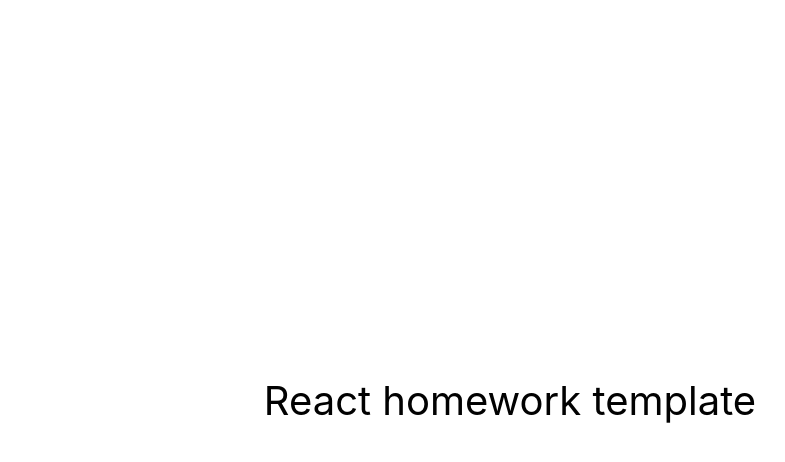
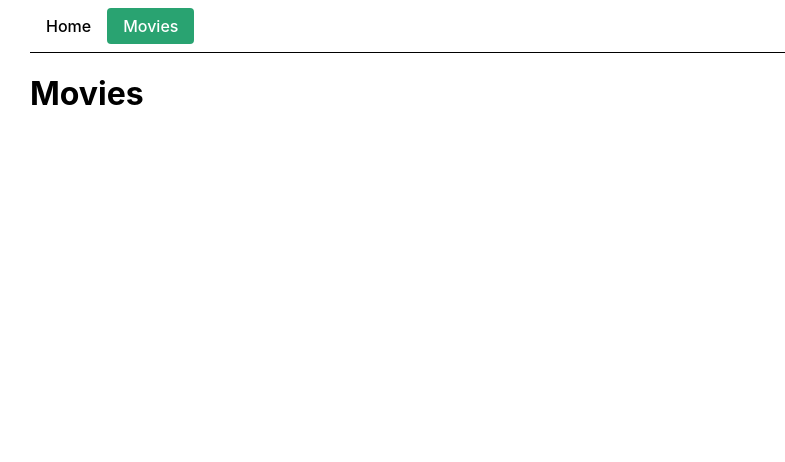
Before and after one commit to iakivpekarskyi/goit-react-hw-05-movies, a React (Create React App) app: page /goit-react-hw-05-movies/movies in a window 1280 px wide. Shown: the top 462 px of the page, without its empty margins (130-915 px from the left). Built offline with nearby package versions, Linux system fonts and the light colour scheme.

Commit message:
finished video_1

```diff
--- a/src/components/App/App.jsx
+++ b/src/components/App/App.jsx
@@ -1,16 +1,20 @@
+import { Routes, Route } from 'react-router-dom';
+import { Home } from '../../pages/Home';
+import { Movies } from '../../pages/Movies';
+import { NotFound } from '../../pages/NotFound';
+import { Film } from '../../pages/Film';
+import { SharedLayout } from '../../components/SharedLayout/SharedLayout';
+
 export const App = () => {
   return (
-    <div
-      style={{
-        height: '100vh',
-        display: 'flex',
-        justifyContent: 'center',
-        alignItems: 'center',
-        fontSize: 40,
-        color: '#010101'
-      }}
-    >
-      React homework template
-    </div>
+    <Routes>
+      <Route path="/" element={<SharedLayout />}>
+        <Route index element={<Home />} />
+        <Route path="/" element={<Home />} />
+        <Route path="/movies/" element={<Movies />} />
+        <Route path="/movies/:movieId" element={<Film />} />
+        <Route path="*" element={<NotFound />} />
+      </Route>
+    </Routes>
   );
 };
--- /dev/null
+++ b/src/components/App/App.styled.jsx
@@ -0,0 +1,38 @@
+import styled from 'styled-components';
+import { NavLink } from 'react-router-dom';
+
+export const Link = styled(NavLink)`
+  padding: 8px 16px;
+  border-radius: 4px;
+  text-decoration: none;
+  color: black;
+  font-weight: 500;
+
+  &.active {
+    color: white;
+    background-color: #29a371;
+  }
+`;
+
+export const Container = styled.div`
+  max-width: 960px;
+  margin: 0 auto;
+  padding: 0 16px;
+`;
+
+export const Header = styled.header`
+  display: flex;
+  align-items: center;
+  justify-content: space-between;
+  gap: 12px;
+  padding: 8px 0;
+  margin-bottom: 16px;
+  border-bottom: 1px solid black;
+
+  > nav {
+    display: flex;
+    align-items: center;
+    justify-content: center;
+    flex-wrap: wrap;
+  }
+`;
--- /dev/null
+++ b/src/components/SharedLayout/SharedLayout.jsx
@@ -0,0 +1,16 @@
+import { Outlet } from 'react-router-dom';
+import { Container, Header, Link } from '../../components/App/App.styled';
+
+export const SharedLayout = () => {
+  return (
+    <Container>
+      <Header>
+        <nav>
+          <Link to="/">Home</Link>
+          <Link to="/movies">Movies</Link>
+        </nav>
+      </Header>
+      <Outlet />
+    </Container>
+  );
+};
--- /dev/null
+++ b/src/pages/Film.jsx
@@ -0,0 +1,6 @@
+import { useParams } from 'react-router-dom';
+
+export const Film = () => {
+  const { movieId } = useParams();
+  return <div>Now showing Film with id - {movieId}</div>;
+};
--- /dev/null
+++ b/src/pages/Home.jsx
@@ -0,0 +1,12 @@
+export const Home = () => {
+  return (
+    <main>
+      <h1>Welcome</h1>
+      <img
+        src="https://hips.hearstapps.com/hmg-prod/images/patriotic-movies-1559068878.jpg?crop=1.00xw:1.00xh;0,0&resize=1200:*"
+        alt=""
+        style={{ width: '100%', height: 'auto' }}
+      />
+    </main>
+  );
+};
--- /dev/null
+++ b/src/pages/Movies.jsx
@@ -0,0 +1,8 @@
+export const Movies = () => {
+  return (
+    <main>
+      <h1>Movies</h1>
+      <p></p>
+    </main>
+  );
+};
--- /dev/null
+++ b/src/pages/NotFound.jsx
@@ -0,0 +1,8 @@
+export const NotFound = () => {
+  return (
+    <main style={{ textAlign: 'center' }}>
+      <b style={{ fontSize: 64 }}>404</b>
+      <p>Sorry, we couldn't find that page :(</p>
+    </main>
+  );
+};
```
Also changed, not shown: src/components/Home/Home.jsx (added), src/components/Home/Home.styled.jsx (added), src/components/Movies/Movies.jsx (added), src/components/Movies/Movies.styled.jsx (added).
